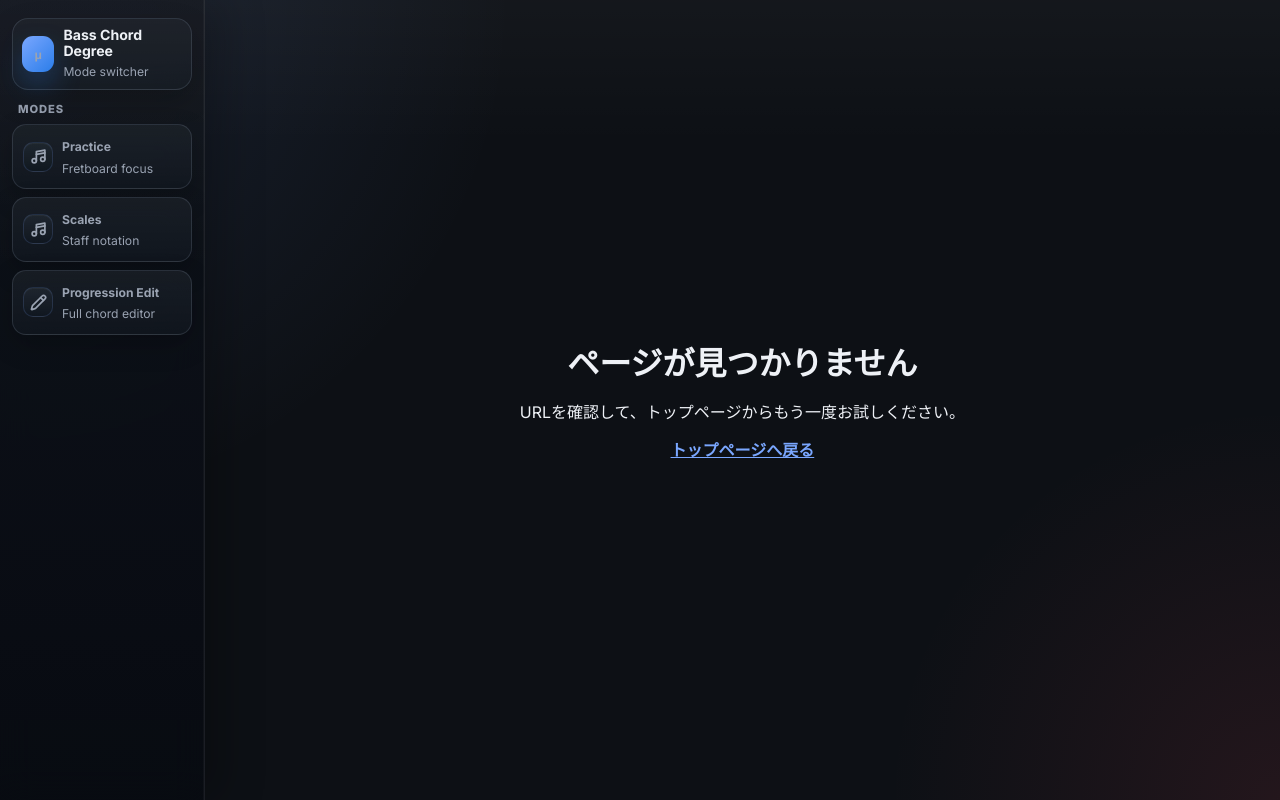
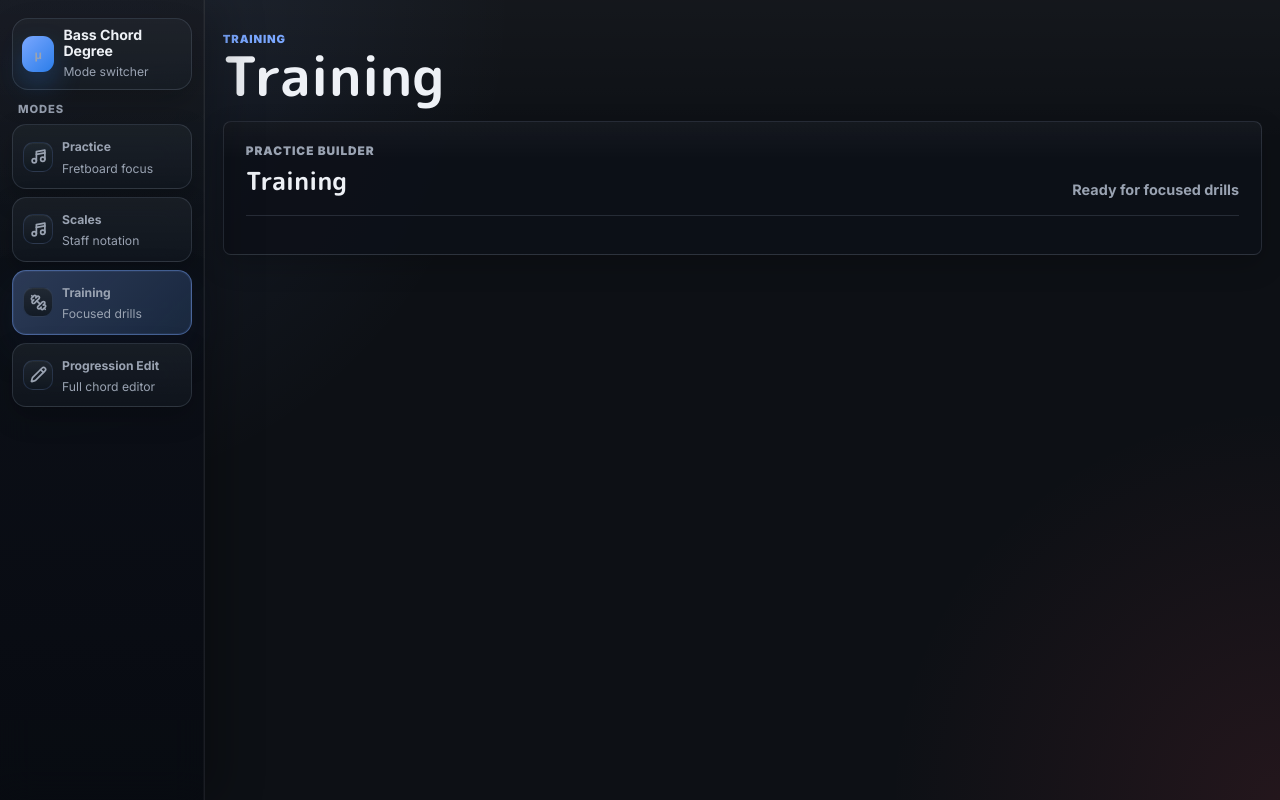
Before and after one commit to muu-ima/muu-fret-degree, a Next.js app: page /training in a window 1280 px wide. Before the commit this address had no page. Built offline with nearby package versions, Linux system fonts and the light colour scheme.

Commit message:
Add training section

```diff
--- a/app/components/layout/AppShell.tsx
+++ b/app/components/layout/AppShell.tsx
@@ -5,6 +5,7 @@ import { usePathname } from "next/navigation";
 import { type ReactNode, useEffect, useState } from "react";
 import {
   LuChartNoAxesColumn,
+  LuDumbbell,
   LuMusic4,
   LuPencil,
   LuSlidersHorizontal,
@@ -29,6 +30,13 @@ const navItems = [
     label: "Scales",
     shortLabel: "Scales",
     description: "Staff notation",
+  },
+  {
+    href: "/training",
+    icon: LuDumbbell,
+    label: "Training",
+    shortLabel: "Training",
+    description: "Focused drills",
   },
   {
     href: "/progression",
--- /dev/null
+++ b/app/training/page.tsx
@@ -0,0 +1,30 @@
+import type { Metadata } from "next";
+
+export const metadata: Metadata = {
+  title: "Training | Bass Chord Degree Fretboard",
+};
+
+export default function TrainingPage() {
+  return (
+    <main className="scalePage">
+      <header className="scaleToolbar">
+        <div>
+          <p className="panelEyebrow">Training</p>
+          <h1>Training</h1>
+        </div>
+      </header>
+
+      <section className="scalePrintSheet" aria-label="Training">
+        <div className="scalePrintHeader">
+          <div>
+            <p>Practice Builder</p>
+            <h2>Training</h2>
+          </div>
+          <div className="scaleSheetHeaderTools">
+            <span>Ready for focused drills</span>
+          </div>
+        </div>
+      </section>
+    </main>
+  );
+}
```
